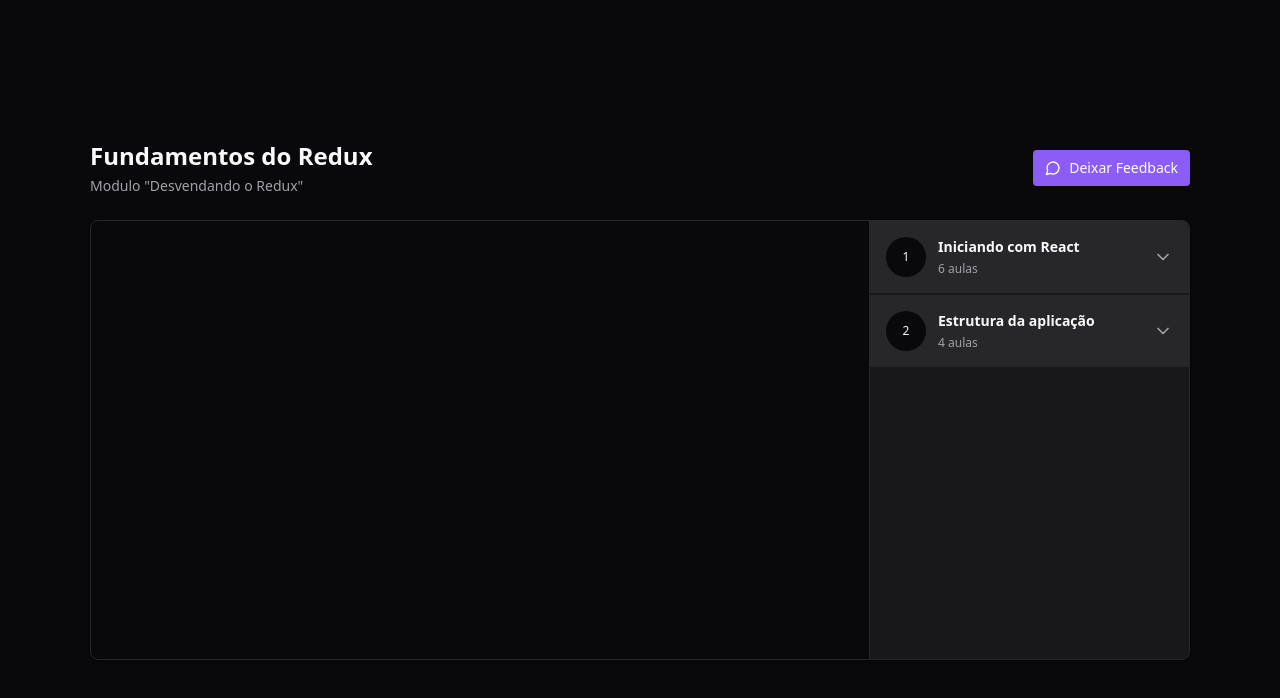
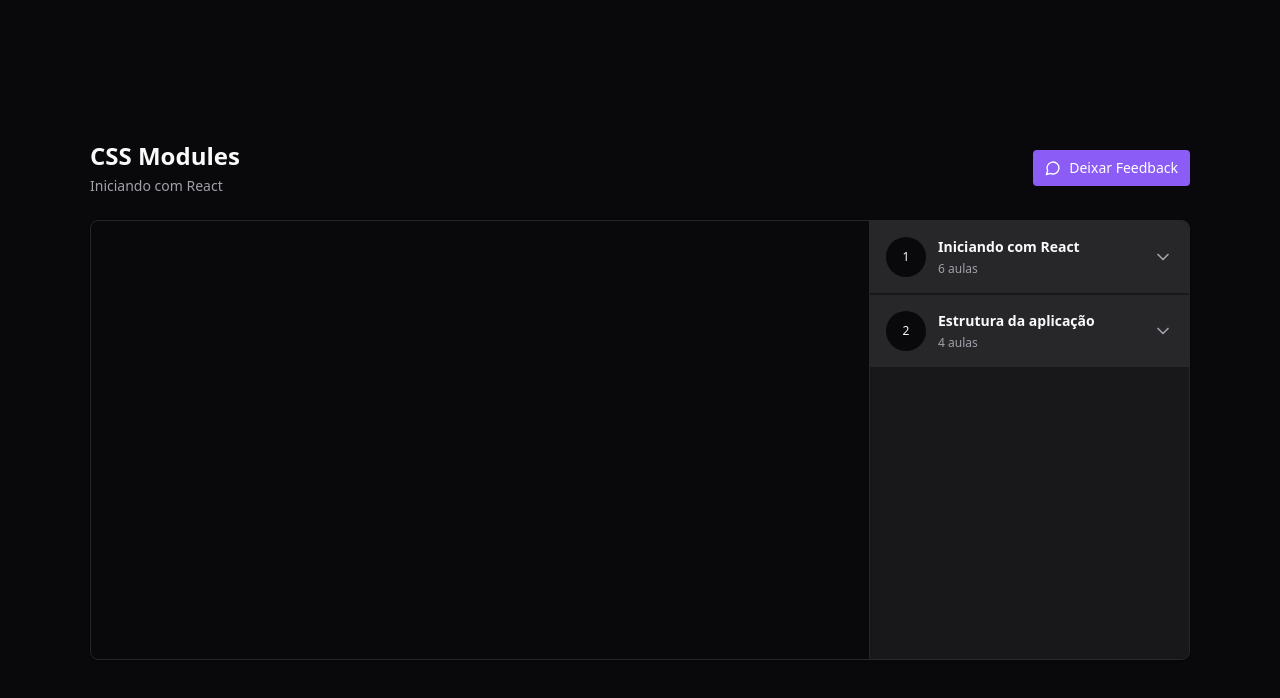
Before and after one commit to fabiobatoni/redux_player, a React (Vite) app: page / in a window 1280 px wide. Shown: the top 698 px of the page. Built offline with nearby package versions, Linux system fonts and the light colour scheme.

Commit message:
Redux - Highlighting current class

```diff
--- a/src/components/Header.tsx
+++ b/src/components/Header.tsx
@@ -1,9 +1,21 @@
+import { useAppSelector } from "../store"
+
 export function Header() {
+
+  const { currentModule, currentLesson } = useAppSelector(state => {
+    const {currentModuleIndex, currentLessonIndex} =  state.player
+
+    const currentModule = state.player.course.modules[currentModuleIndex]
+    const currentLesson = currentModule.lessons[currentLessonIndex]
+
+    return {currentModule, currentLesson}
+  })
+
   return(
     <div className="flex flex-col gap-1">
       {/* Header */}
-      <h1 className="text-2xl font-bold">Fundamentos do Redux</h1>
-      <span className="text-sm text-zinc-400">Modulo "Desvendando o Redux"</span>
+      <h1 className="text-2xl font-bold">{currentLesson.title}</h1>
+      <span className="text-sm text-zinc-400">{currentModule.title}</span>
     </div>
   )
 }
--- a/src/components/Lesson.tsx
+++ b/src/components/Lesson.tsx
@@ -1,18 +1,26 @@
-import { Video } from "lucide-react";
-import { useDispatch } from "react-redux";
-import { play } from "../store/slices/player";
+import { PlayCircle, Video } from "lucide-react";
 
 interface LessonProps {
   title: string;
   duration: string;
+  isCurrent?: boolean;
   onPlay: () => void;
 }
 
 
-export function Lesson({title, duration, onPlay} : LessonProps) {
+export function Lesson({title, duration, onPlay, isCurrent = false} : LessonProps) {
   return (
-    <button onClick={onPlay} className='flex items-center gap-3 text-sm text-zinc-400'>
-      <Video className='w-4 h-4 text-zinc-500'/>
+    <button
+      onClick={onPlay}
+      data-active={isCurrent}
+      disabled={isCurrent}
+      className='flex items-center gap-3 text-sm text-zinc-400 data-[active=true]:text-emerald-400 enabled:hover:text-zinc-100'
+    >
+      { isCurrent ? (
+        <PlayCircle className='w-4 h-4 text-emerald-400' />
+      ) : (
+        <Video className='w-4 h-4 text-zinc-500'/>
+      ) }
       <span>{title}</span>
       <span className='ml-auto font-mono text-xs text-zinc-500'>{duration}</span>
     </button>
--- a/src/components/Module.tsx
+++ b/src/components/Module.tsx
@@ -14,6 +14,12 @@
 export function Module({moduleIndex, title, amountOfLessons} : ModuleProps) {
 
   const dispatch = useDispatch()
+
+  const { currentModuleIndex , currentLessonIndex } = useAppSelector(state => {
+    const { currentModuleIndex , currentLessonIndex } = state.player
+
+    return { currentModuleIndex , currentLessonIndex }
+  })
 
   const lessons = useAppSelector((state) => {
     return state.player.course.modules[moduleIndex].lessons
@@ -38,12 +44,17 @@
         <nav className='relative flex flex-col gap-4 p-6'>
           {
             lessons.map((lesson, lessonIndex) => {
+
+              const isCurrent = currentModuleIndex === moduleIndex &&
+              currentLessonIndex === lessonIndex;
+
               return (
                 <Lesson
                   key={lesson.id}
                   title={lesson.title}
                   duration={lesson.duration}
                   onPlay={() => dispatch(play([moduleIndex, lessonIndex]))}
+                  isCurrent={isCurrent}
                 />
               )
             })
```
